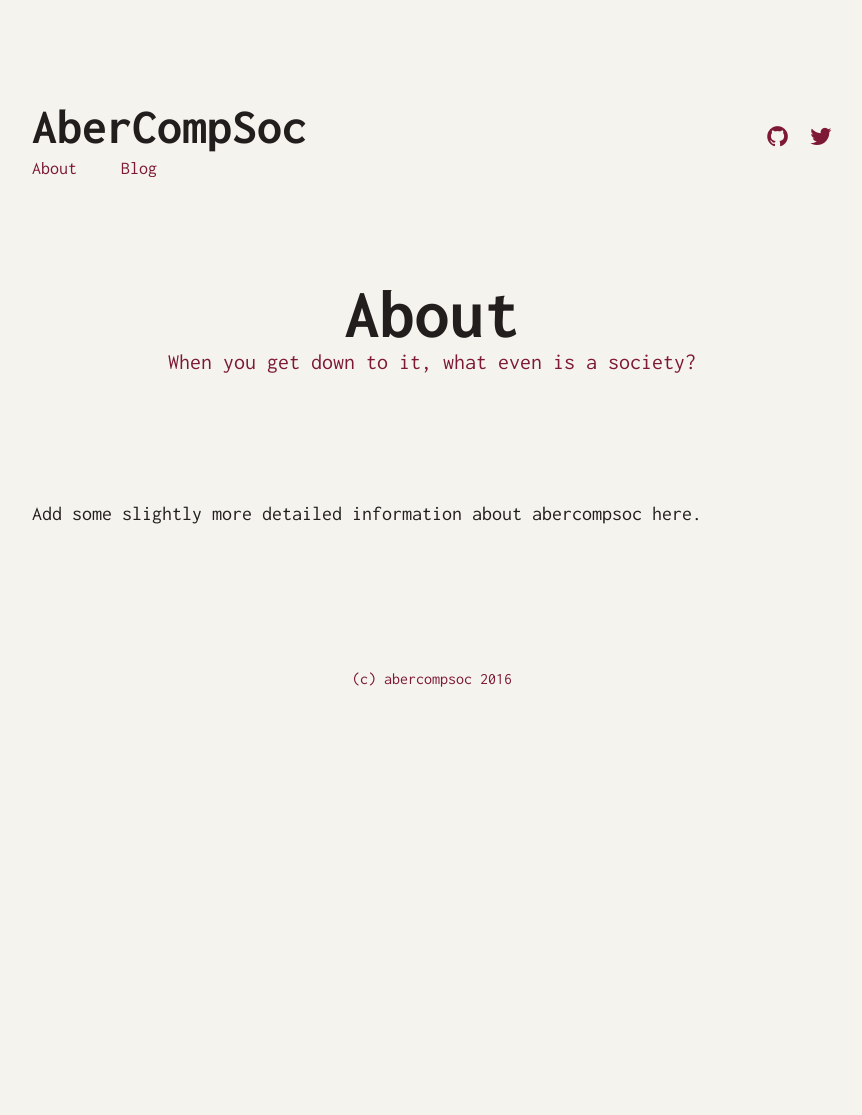
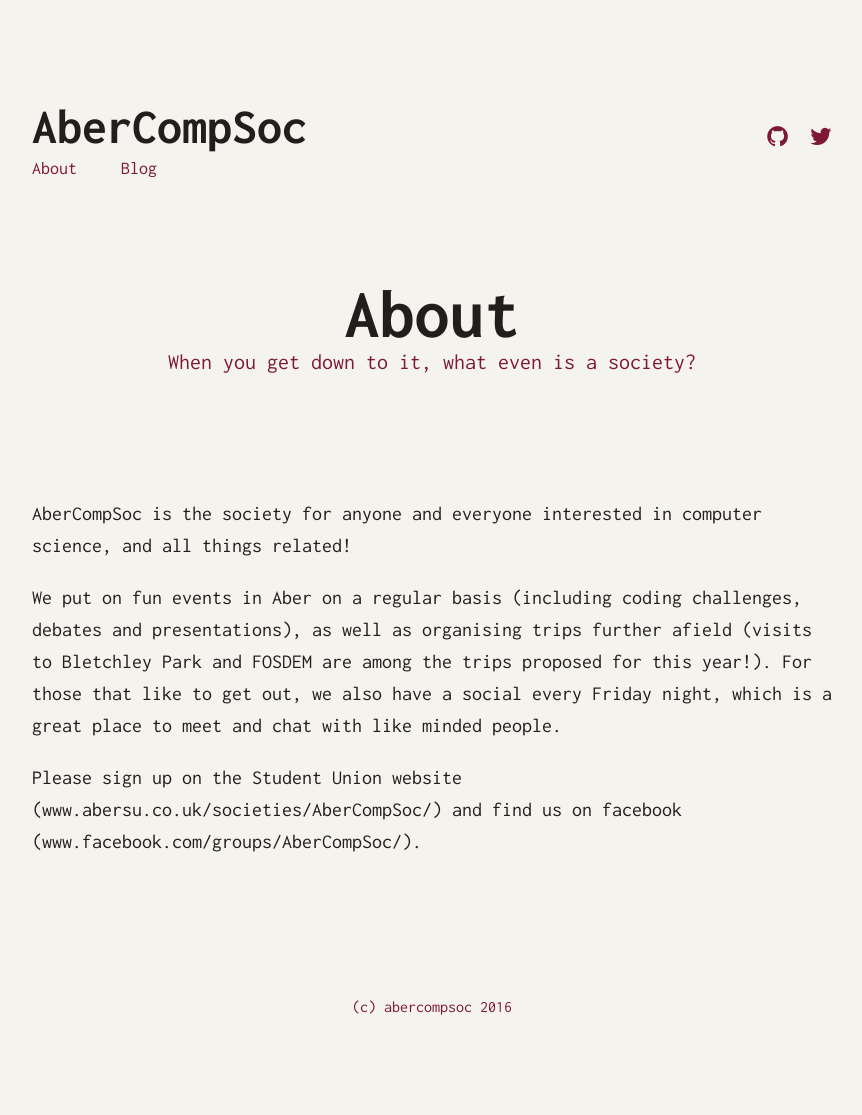
Before and after one commit to abercompsoc/abercompsoc.github.io, a Jekyll site: the page built from about/index.md, in a window 1280 px wide. Shown: the whole page, without its empty margins (208-1070 px from the left). Built offline with Jekyll 4.4.1, drawn with Linux system fonts in a browser that asks for light colours; before the commit the page ends 900 px from its top, so only the background shows below that.

Commit message:
Update description in About section

```diff
--- a/about/index.md
+++ b/about/index.md
@@ -4,4 +4,8 @@ title: About
 subtitle: When you get down to it, what even is a society?
 ---
 
-Add some slightly more detailed information about abercompsoc here.
+AberCompSoc is the society for anyone and everyone interested in computer science, and all things related!
+
+We put on fun events in Aber on a regular basis (including coding challenges, debates and presentations), as well as organising trips further afield (visits to Bletchley Park and FOSDEM are among the trips proposed for this year!). For those that like to get out, we also have a social every Friday night, which is a great place to meet and chat with like minded people.
+
+Please sign up on the Student Union website (www.abersu.co.uk/societies/AberCompSoc/) and find us on facebook (www.facebook.com/groups/AberCompSoc/).
```
